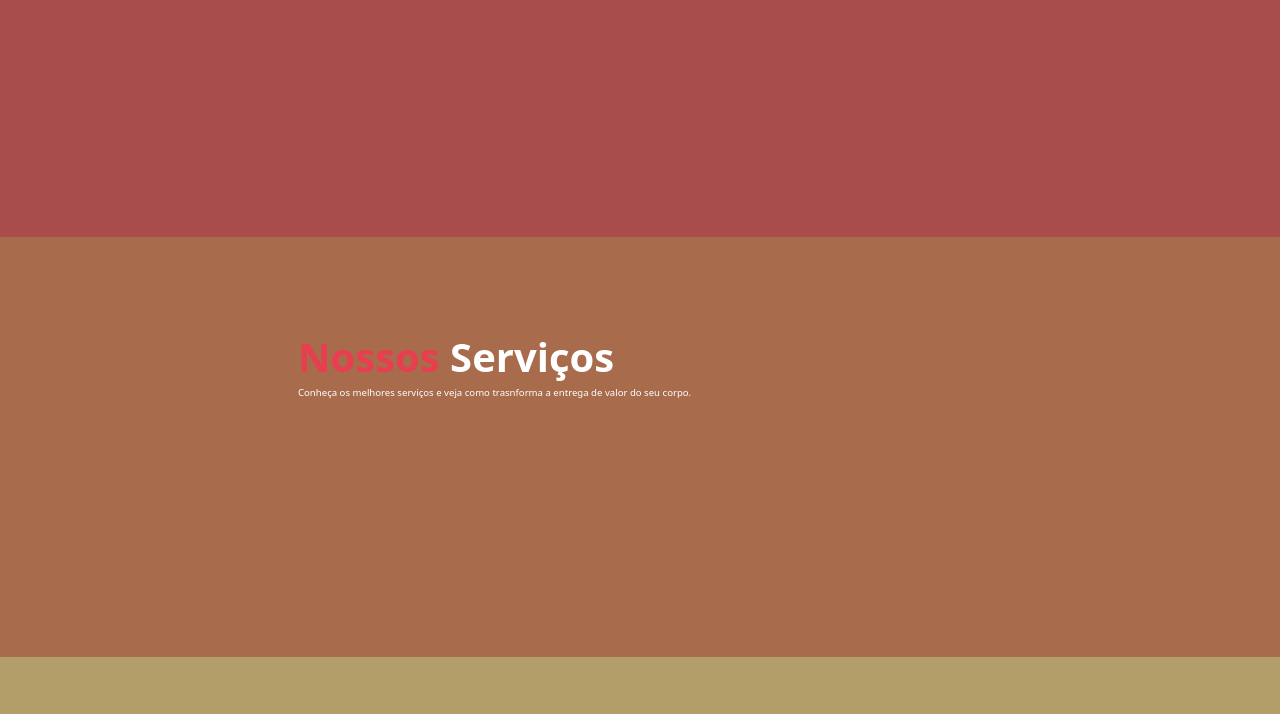
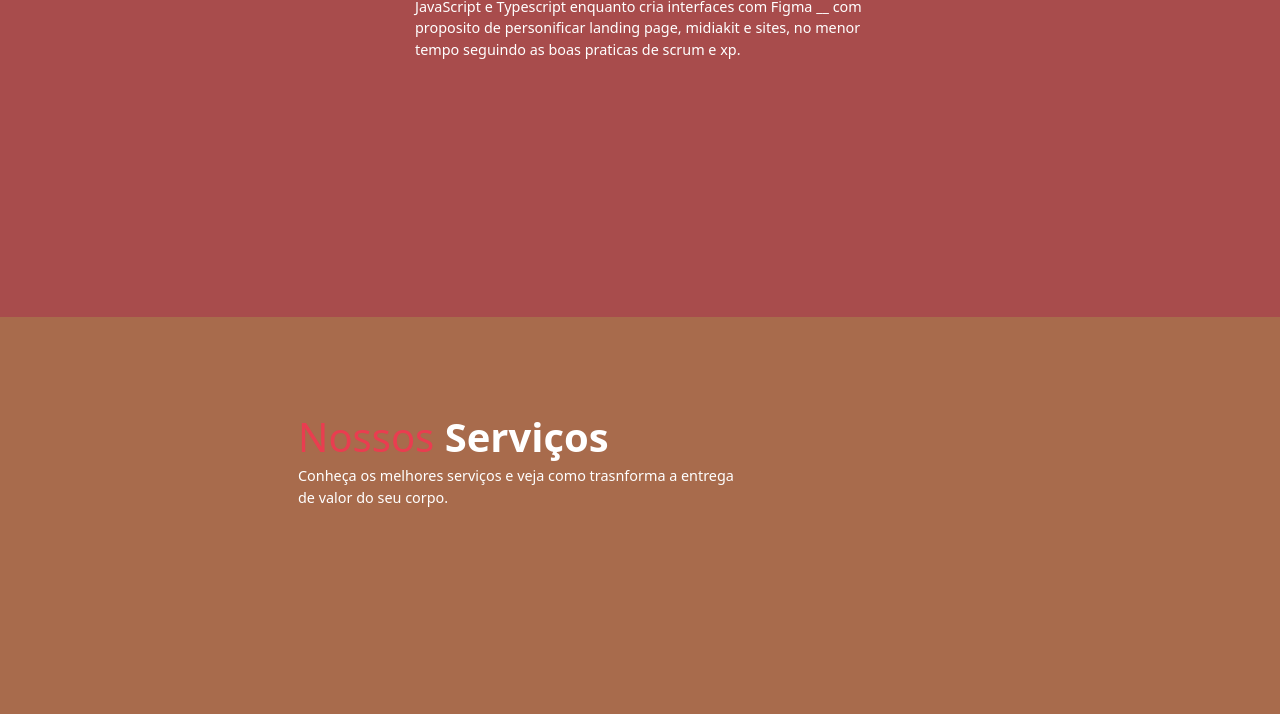
Before and after one commit to con6cao/portifolium, a plain HTML site: page index.html in a window 1280 px wide. Shown: the part 701-1415 px from the top of the page. Drawn offline with nearby package versions, Linux system fonts and the light colour scheme; no server answers.

Commit message:
melhorias na estetica da pagina

```diff
--- a/frontend/css/body.css
+++ b/frontend/css/body.css
@@ -3,7 +3,7 @@
 }
 
 .--largura-grande {
-	width: 100%;
+	width: 80%;
 }
 
 .botao {
@@ -27,8 +27,8 @@
 	color: #fff;
 	text-align: center;
 	background-size: cover;
-	padding-top: 12.5rem;
-	padding-bottom: 12.5rem;
+	padding-top: 20.5rem;
+	padding-bottom: 20.5rem;
 	display: flex;
 	justify-content: space-evenly;
 	flex-wrap: wrap;
@@ -57,34 +57,21 @@
 	display: flex;
 	flex-direction: column;
 	align-items: center;
-	font-size: 0.6rem;
-	justify-items: auto;
+	font-size: 0.9rem;
+	justify-items: center;
 
 }
 .chamada__titulo {
 	color: #e93d50;
-	font-weight: 700;
-	font-size: 1.2rem;
-	margin-bottom: .3rem;
+	font-weight: 500;
+	font-size: 1.4rem;
+	margin-bottom: 0.3rem;
 }
 
 .chamada__titulo--destaque {
 	color: #fff;
 }
 
-
-
-.corpos__lista li:hover {
-	transform: translate(0, .22rem);
-	background-color: rgba(66, 134, 244, 0.337);
-	transition: .120s;
-}
-
-.corpos-- .corpos- .corpos__lista img {
-	width: 2rem;
-	height: 2rem;
-	margin-bottom: 5px;
-}
 
 @media(min-width:768px) {
 	.corpos {
```
